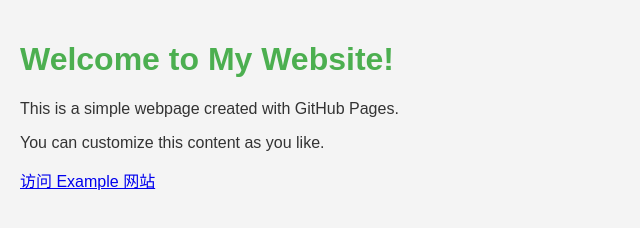
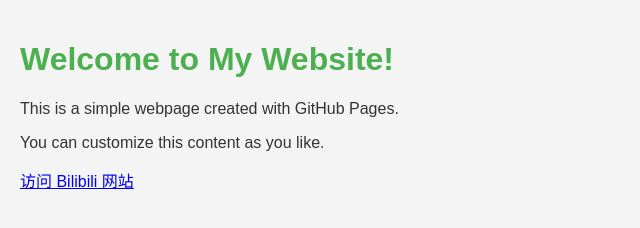
Before and after one commit to Aquarius6012/Aquarius6012.github.io, a plain HTML site: page index.html in a window 1280 px wide. Shown: the full height of the page, 0-640 px from the left. Drawn offline with Linux system fonts and the light colour scheme.

Commit message:
Update index.html

```diff
--- a/index.html
+++ b/index.html
@@ -21,6 +21,6 @@
     <h1>Welcome to My Website!</h1>
     <p>This is a simple webpage created with GitHub Pages.</p>
     <p>You can customize this content as you like.</p>
-    <a href="https://space.bilibili.com/44942782?spm_id_from=333.1007.0.0" target="_blank">访问 Example 网站</a>
+    <a href="https://space.bilibili.com/44942782?spm_id_from=333.1007.0.0" target="_blank">访问 Bilibili 网站</a>
 </body>
 </html>
```
